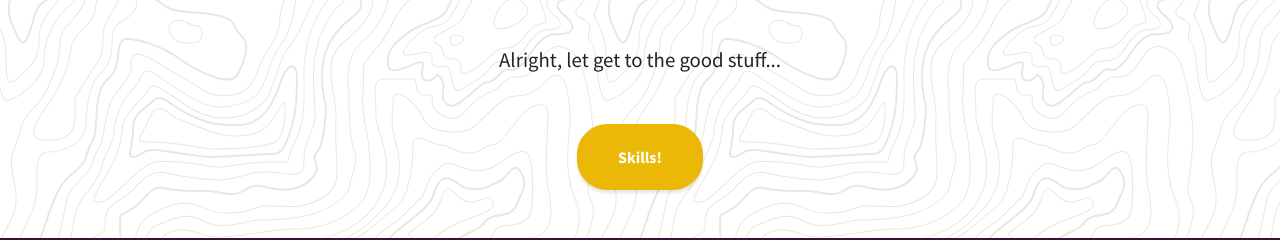
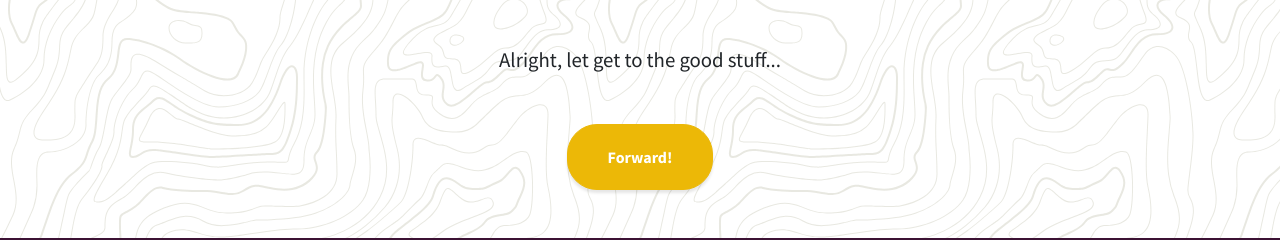
Before and after one commit to mpizarro03/melissa_pizarro_portfolio, a website: page index.html in a window 1280 px wide. Shown: the part 1267-1507 px from the top of the page. Drawn offline with Linux system fonts and the light colour scheme; files whose address does not match are found by name.

Commit message:
fixed button

```diff
--- a/index.html
+++ b/index.html
@@ -74,7 +74,7 @@
             <p class="lead mb-5">
             When i'm not in front of a computer building and breaking, you can find me on the trails training for my next ultra running adventure. Feel free to drop me a line and we can talk about code and trails. </p>
             <p class="lead mb-5">Alright, let get to the good stuff...</p>
-            <a class="btn btn-primary btn-my btn-xl js-scroll-trigger" href="#skills">Skills!</a>
+            <a class="btn btn-primary btn-my btn-xl js-scroll-trigger" href="#skills">Forward!</a>
           </div>
         </div>
       </div>
```
